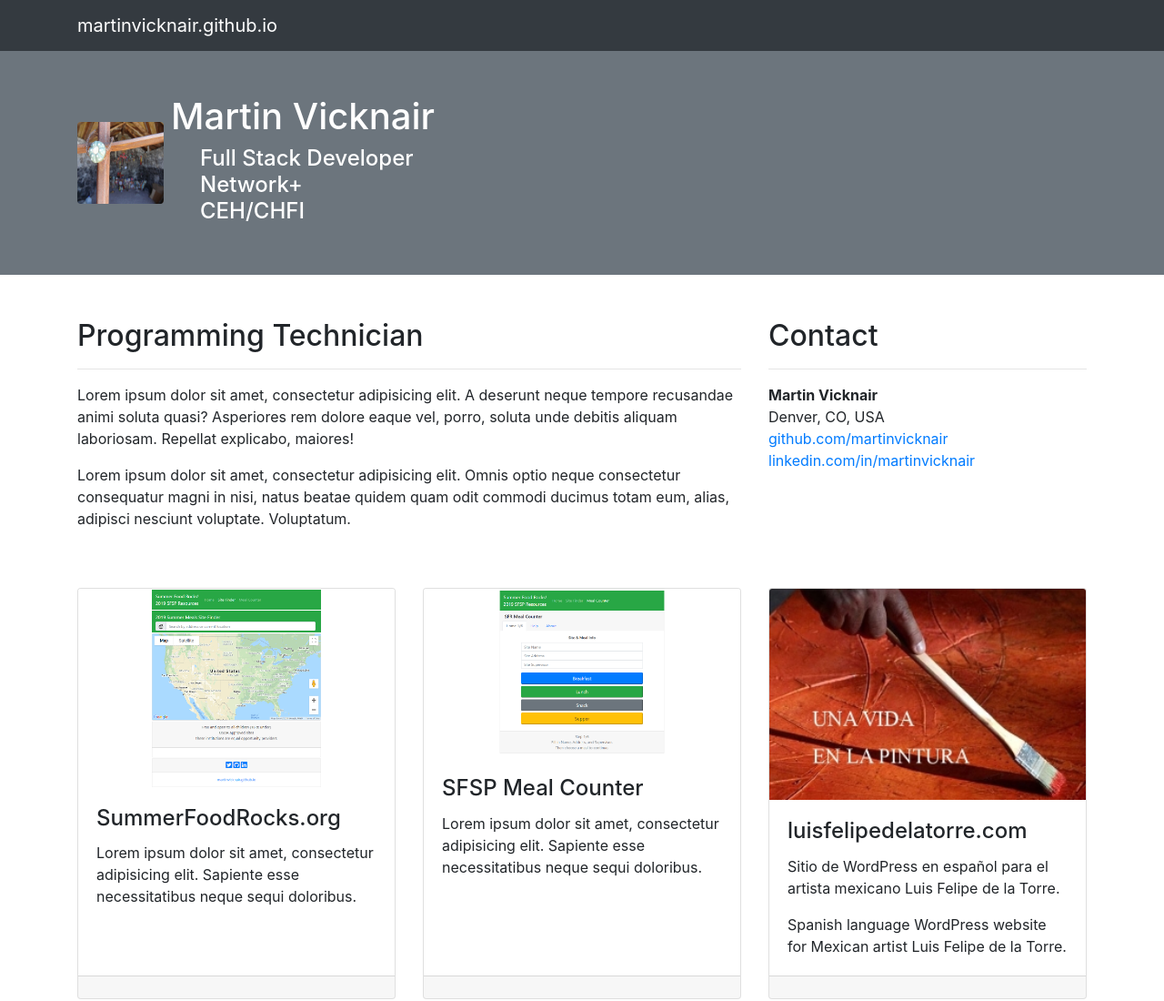
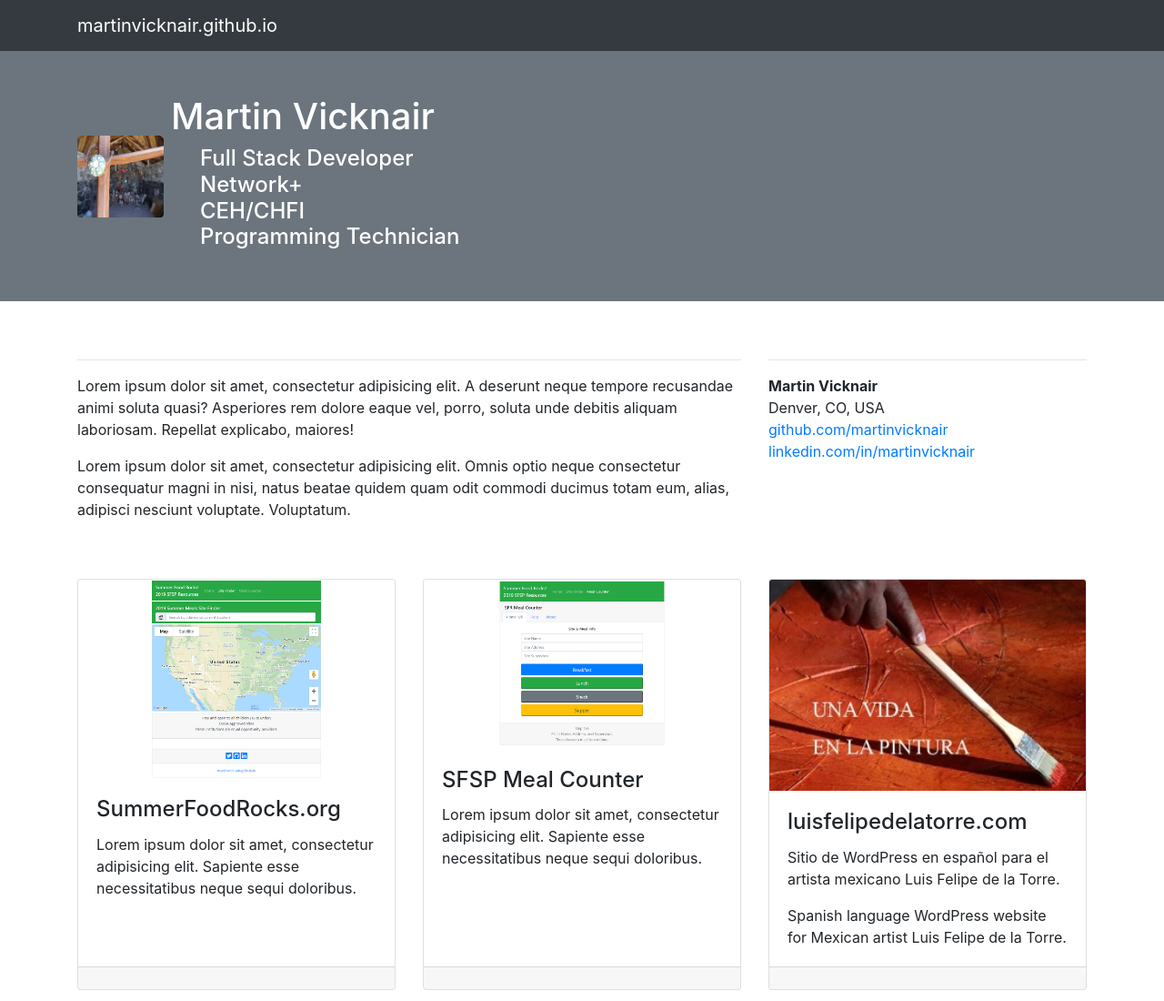
Before and after one commit to martinvicknair/martinvicknair.github.io, a website: page index.html in a window 1280 px wide. Shown: the top 1100 px of the page at 91% size. Drawn offline with Linux system fonts and the light colour scheme.

Commit message:
header wording

```diff
--- a/index.html
+++ b/index.html
@@ -73,7 +73,7 @@
             <li class="list-unstyled">Full Stack Developer</li>
             <li class="list-unstyled">Network+</li>
             <li class="list-unstyled">CEH/CHFI</li>
-            <!-- <li class="list-unstyled">Programming Technician</li> -->
+            <li class="list-unstyled">Programming Technician</li>
           </ul>
         </div>
       </div>
@@ -85,14 +85,14 @@
 
     <div class="row">
       <div class="col-md-8 mb-5">
-        <h2>Programming Technician</h2>
+        <!-- <h2>Programming Technician</h2> -->
         <hr>
         <p>Lorem ipsum dolor sit amet, consectetur adipisicing elit. A deserunt neque tempore recusandae animi soluta quasi? Asperiores rem dolore eaque vel, porro, soluta unde debitis aliquam laboriosam. Repellat explicabo, maiores!</p>
         <p>Lorem ipsum dolor sit amet, consectetur adipisicing elit. Omnis optio neque consectetur consequatur magni in nisi, natus beatae quidem quam odit commodi ducimus totam eum, alias, adipisci nesciunt voluptate. Voluptatum.</p>
         <!-- <a class="btn btn-primary btn-lg" href="#">Call to Action &raquo;</a> -->
       </div>
       <div class="col-md-4 mb-5">
-        <a name="contact"><h2>Contact</h2></a>
+        <!-- <a name="contact"><h2>Contact</h2></a> -->
         <hr>
         <address>
           <strong>Martin Vicknair</strong>
```
